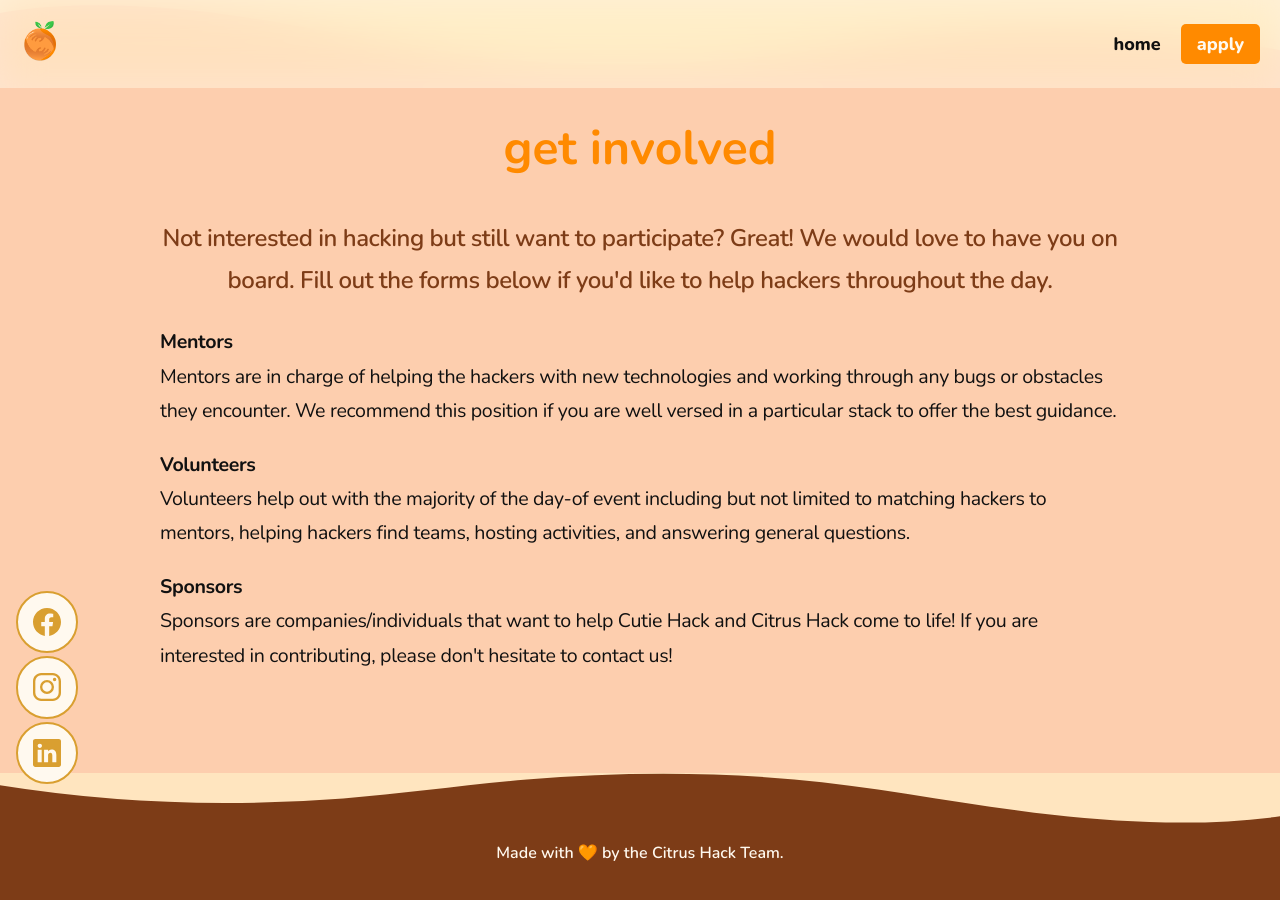
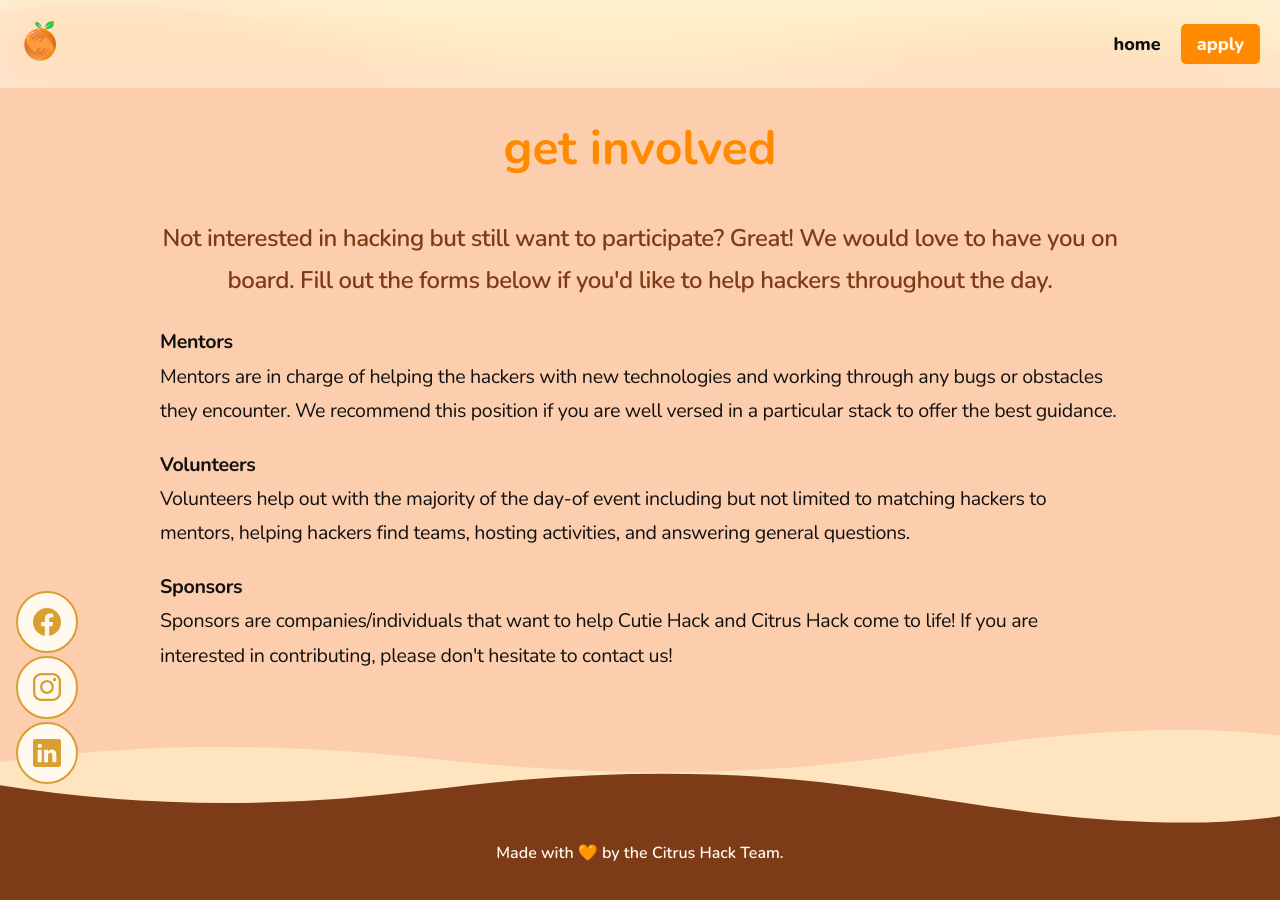
Before and after one commit to citrushack/cutiehack2021, a Next.js app: page /help in a window 1280 px wide. Shown: the top 900 px of the page. Built offline with nearby package versions, Linux system fonts and the light colour scheme; no server answers.

Commit message:
Fix waves

```diff
--- a/components/Footer.js
+++ b/components/Footer.js
@@ -12,6 +12,19 @@ import styles from '../styles/Footer.module.css'
 export default function Footer() {
   return (
     <footer className={styles.footer}>
+      <div className={styles.topWave}>
+        <svg
+          data-name="Layer 1"
+          xmlns="http://www.w3.org/2000/svg"
+          viewBox="0 0 1200 120"
+          preserveAspectRatio="none"
+        >
+          <path
+            d="M321.39,56.44c58-10.79,114.16-30.13,172-41.86,82.39-16.72,168.19-17.73,250.45-.39C823.78,31,906.67,72,985.66,92.83c70.05,18.48,146.53,26.09,214.34,3V0H0V27.35A600.21,600.21,0,0,0,321.39,56.44Z"
+            className={styles.shapefill}
+          ></path>
+        </svg>
+      </div>
       <div className={styles.wave}>
         <svg
           data-name="Layer 1"
--- a/styles/Footer.module.css
+++ b/styles/Footer.module.css
@@ -31,6 +31,28 @@
   fill: var(--brand-lightest);
 }
 
+.topWave {
+  position: absolute;
+  top: -47px;
+  left: 0;
+  width: 100%;
+  overflow: hidden;
+  line-height: 0;
+  transform: rotate(180deg);
+}
+
+.topWave svg {
+  position: relative;
+  display: block;
+  width: calc(100% + 1.3px);
+  height: 47px;
+  transform: rotateY(180deg);
+}
+
+.topWave .shapefill {
+  fill: var(--brand-lightest);
+}
+
 .socialWrapper {
   display: flex;
   flex-direction: row;
```
Also changed, not shown: pages/checkin.js (+0 -13 lines), styles/Form.module.css (+0 -22 lines).
